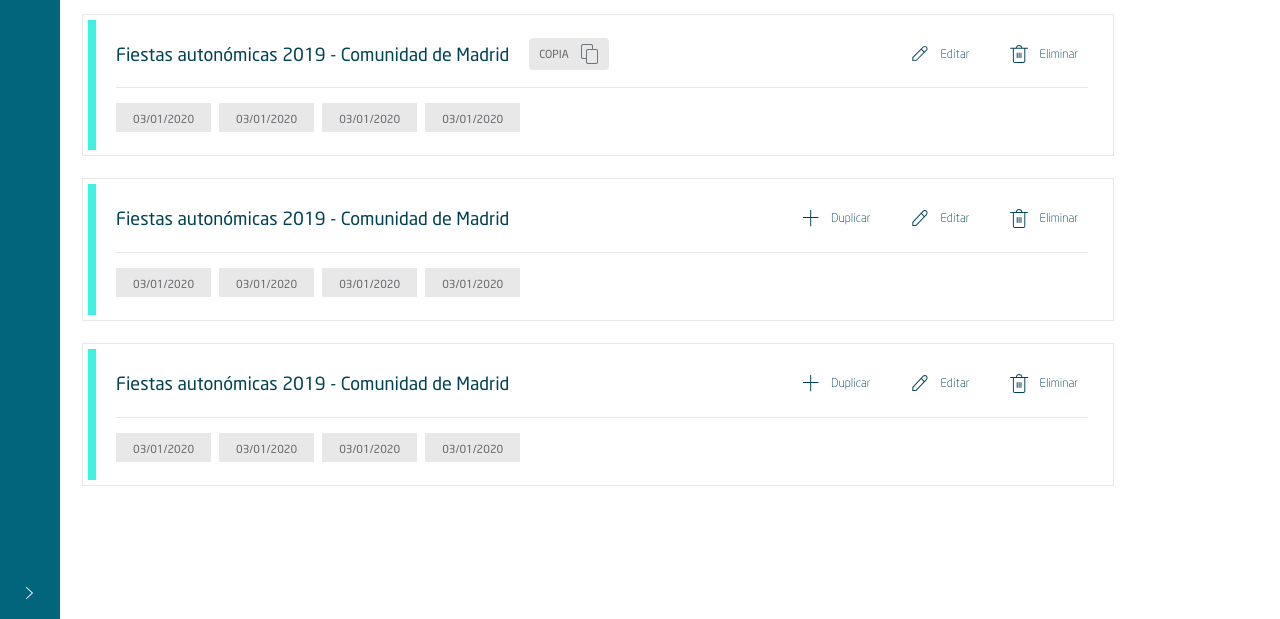
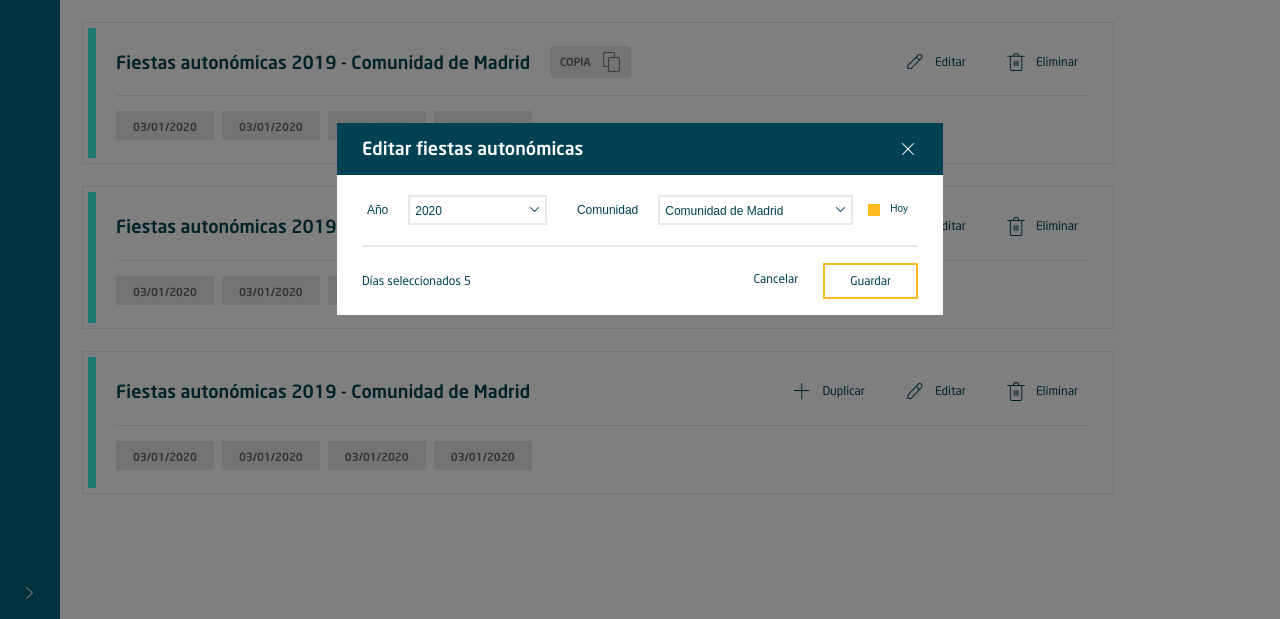
Before and after one commit to ggarciaro/calendario, a website built with webpack: page src/public/index.html in a window 1280 px wide. Shown: the part 181-800 px from the top of the page. Built offline with nearby package versions, Linux system fonts and the light colour scheme.

Commit message:
Add ok and filter icon. Refactor common styles in common.scss. Add modal structure and styles for general modals.

```diff
--- a/src/js/settings.js
+++ b/src/js/settings.js
@@ -1,12 +1,13 @@
-const closeDialog = (dialog) => dialog.remove();
+const closeDialog = (dialog) => dialog.parentNode.removeChild(dialog);
 
 const showDialog = (type) => {
     const notifications = document.getElementById('notifications');
     // Different img paths than html
     const newNotification = `
         <div class="notification">
+            <img class="notification__ok-icon" src="./assets/img/ok.svg" alt="Operacion correcta">
             <p class="notification__text">Card ${type} correctamente</p>
-            <img class="notification__close" src="./assets/img/close.svg" alt="Cerrar" onclick="closeDialog(this.parentElement)">
+            <img class="notification__close" src="./assets/img/close-gray.svg" alt="Cerrar" onclick="closeDialog(this.parentElement)">
         </div>
     `;
     notifications.insertAdjacentHTML('beforeend', newNotification);
--- a/src/public/index.html
+++ b/src/public/index.html
@@ -48,6 +48,7 @@
                         <!-- El span indica el número de resultados -->
                         <p class="filters__results"><span>6</span> registros</p>
                         <div class="filters__toggle" onclick="toggleFilter()">
+                            <img src="./assets/img/settings/filters.svg" alt="Filtros">
                             <p><span id="filterToggleTxt">Mostrar</span> filtros</p>
                         </div>
                     </div>
@@ -64,7 +65,6 @@
                                     <option value="all">Todos</option>
                                     <option value="all">Todos</option>
                                 </select>
-                                <span class="focus"></span>
                             </div>
                         </div>
                         <div class="combo">
@@ -73,7 +73,6 @@
                                 <select name="ccaa" id="ccaa">
                                     <option value="all">Todos</option>
                                 </select>
-                                <span class="focus"></span>
                             </div>
                         </div>
                     </div>
@@ -199,5 +198,51 @@
             <!-- Termina aquí el módulo de configuracion -->
             </div>
         </div>
+        <div class="modal-container"  id="popUp">
+            <div class="modal-container__content">
+                <div class="modal">
+                    <div class="modal__header">
+                        <h3>Editar fiestas autonómicas</h3>
+                        <img class="close-icon" src="./assets/img/settings/close-white.svg" alt="Cerrar" onclick="closeDialog(document.getElementById('popUp'))">
+                    </div>
+                    <div class="modal__body">
+                        <div class="filters">
+                            <div class="combo">
+                                <p class="combo__tag">Año</p>
+                                <div class="combo__options">
+                                    <select name="year">
+                                        <option value="2020">2020</option>
+                                        <option value="2019">2019</option>
+                                        <option value="2018">2018</option>
+                                    </select>
+                                </div>
+                            </div>
+                            <div class="combo">
+                                <p class="combo__tag">Comunidad</p>
+                                <div class="combo__options">
+                                    <select name="ccaa">
+                                        <option value="2020">Comunidad de Madrid</option>
+                                        <option value="2019">Comunidad de Castilla y León</option>
+                                    </select>
+                                </div>
+                            </div>
+                            <div class="legend">
+                                <div class="color">
+                                    <div class="color__sample"></div>
+                                    <div class="color__tag">Hoy</div>
+                                </div>
+                            </div>
+                        </div>
+                    </div>
+                    <div class="modal__footer">
+                        <p class="total">Días seleccionados <span>5</span></p>
+                        <div class="btn-container">
+                            <div class="modal-btn modal-btn--secondary">Cancelar</div>
+                            <div class="modal-btn">Guardar</div>
+                        </div>
+                    </div>
+                </div>
+            </div>
+        </div>
     </body>
 </html>
--- a/src/styles/main.scss
+++ b/src/styles/main.scss
@@ -1,4 +1,5 @@
 @import './shared/reset.scss';
+@import './shared/common.scss';
 @import 'navbar.scss';
 @import 'settings.scss';
 
--- a/src/styles/settings.scss
+++ b/src/styles/settings.scss
@@ -25,63 +25,10 @@
     box-sizing: border-box;
 }
 
-.combo {
-    min-width: 200px;
-    padding: 1rem 0.5rem;
-    flex-grow: 1;
-
-    &__tag {
-        font-family: Arial, Helvetica, sans-serif;
-        margin-bottom: 1rem;
-    }
-
-    &__options{
-        border: 2px solid $gray-color;
-        padding: 0.5rem;
-        position: relative;
-
-        select{
-            position: relative;
-            border: none;
-            cursor: pointer;
-            width: 100%;
-            color: $main-color;
-            font-size: 1.2rem;
-            -webkit-appearance: none;
-            appearance: none;
-            background: transparent;
-            z-index: 100;
-            padding-right: 2rem;
-
-            &::-ms-expand{
-                display: none;
-            }
-        }
-        select:focus + .focus {
-            position: absolute;
-            top: -1px;
-            left: -1px;
-            right: -1px;
-            bottom: -1px;
-            border: 2px solid var(--select-focus);
-            border-radius: inherit;
-        }
-        &::after{
-            position: absolute;
-            content: '';
-            background: url('../public/assets/img/settings/dropdown.svg') no-repeat;
-            width: 20px;
-            height: 20px;
-            top: 0;
-            right: 0;
-            box-sizing: border-box;
-        }
-    }
-}
-
 .filters{
     display: flex;
     flex-direction: column;
+    justify-content: center;
 
     &__main{
         display: flex;
@@ -98,6 +45,11 @@
 
     &__toggle{
         cursor: pointer;
+        display: flex;
+        align-items: center;
+        img{
+            margin-right: 1rem;
+        }
     }
 
     &__options{
@@ -246,12 +198,60 @@
         font-family: $medium-font;
         box-sizing: border-box;
 
+        &__ok-icon{
+            margin-right: 1rem;
+        }
+
         &__close{
             margin-left: auto;
             cursor: pointer;
         }
     }
 
+}
+
+.modal{
+    &__body{
+        .filters{
+            display: flex;
+            flex-direction: row;
+            align-items: center;
+            justify-content: flex-start;
+
+            .combo{
+                display: flex;
+                align-items: center;
+                flex-grow: 0;
+                font-size: 1.4rem;
+                &__tag{
+                    margin: 0 2rem 0 0;
+                }
+                &__options {
+                    min-width: 125px;
+                }
+            }
+            .legend{
+                margin-left: auto;
+
+                .color{
+                    display: flex;
+                    align-content: center;
+                    margin: 0 1rem;
+                    &__sample{
+                        content: ' ';
+                        width: 1.2rem;
+                        height: 1.2rem;
+                        background-color: $selected-color;
+                        margin-right: 1rem;
+                    }
+                    &__tag{
+                        font-family: Arial, Helvetica, sans-serif;
+                        color: $main-color;
+                    }
+                }
+            }
+        }
+    }
 }
 
 @media only screen and (max-width: 768px) {
--- /dev/null
+++ b/src/styles/shared/common.scss
@@ -0,0 +1,124 @@
+@import './theme.scss';
+
+.combo {
+    min-width: 200px;
+    padding: 1rem 0.5rem;
+    flex-grow: 1;
+
+    &__tag {
+        font-family: Arial, Helvetica, sans-serif;
+        margin-bottom: 1rem;
+    }
+
+    &__options{
+        border: 2px solid $gray-color;
+        padding: 0.5rem;
+        position: relative;
+
+        select{
+            position: relative;
+            border: none;
+            cursor: pointer;
+            width: 100%;
+            color: $main-color;
+            font-size: 1.2rem;
+            -webkit-appearance: none;
+            appearance: none;
+            background: transparent;
+            z-index: 100;
+            padding-right: 2rem;
+
+            &::-ms-expand{
+                display: none;
+            }
+        }
+        &::after{
+            position: absolute;
+            content: '';
+            background: url('../public/assets/img/settings/dropdown.svg') no-repeat;
+            width: 20px;
+            height: 20px;
+            top: 2px;
+            right: 0;
+            box-sizing: border-box;
+        }
+    }
+}
+
+.modal-container{
+    display: flex;
+    justify-content: center;
+    align-items: center;
+    position: absolute;
+    top: 0;
+    width: 100vw;
+    height: 100vh;
+    z-index: 1000;
+    background-color: rgba(0, 0, 0, 0.5);
+
+    &__content{
+        max-width: 80%;
+        max-height: 90%;
+        background-color: white;
+    }
+}
+
+.modal{
+    &__header{
+        display: flex;
+        justify-content: space-between;
+        background-color: $main-color;
+        color: $white-color;
+        font-size: 1.8rem;
+        font-family: $medium-font;
+        padding: 1.6rem 2.5rem;
+
+        .close-icon{
+            cursor: pointer;
+        }
+    }
+
+    &__body{
+        background-color: $white-color;
+        padding: 1rem 0;
+        margin: 0 2.5rem;
+        border-bottom: 1px solid $gray-color;
+        box-sizing: border-box;
+
+    }
+
+    &__footer{
+        display: flex;
+        align-items: center;
+        padding: 1.6rem 0;
+        margin: 0 2.5rem;
+        border-top: 1px solid $gray-color;
+
+        .btn-container{
+            display: flex;
+            margin-left: auto;
+            .modal-btn{
+                color: $main-color;
+                font-size: 1.2rem;
+                padding: 1rem 2.5rem;
+                border: 2px solid $selected-color;
+                cursor: pointer;
+
+                &--secondary{
+                    border: none;
+                }
+            }
+        }
+
+    }
+}
+
+@media only screen and (max-width: 500px) {
+    .combo{
+        &__options{
+            &::after {
+              top: 0;
+            }
+        }
+    }
+  }
--- a/src/styles/shared/theme.scss
+++ b/src/styles/shared/theme.scss
@@ -9,11 +9,13 @@ $turquoise-color: #3df2e0;
 
 @font-face{
     font-family: 'NeoSansStd-Medium';
-    src: url('./../public/assets/fonts/AM263_.ttf');
+    src: url('./../public/assets/fonts/AM265_.ttf'),
+         url('./../public/assets/fonts/NeoSans-Medium.otf');
 }
 @font-face{
     font-family: 'NeoSansStd-Regular';
-    src: url('./../public/assets/fonts/AM261_.ttf');
+    src: url('./../public/assets/fonts/AM263_.ttf'),
+         url('./../public/assets/fonts/NeoSans-Light.otf');
 }
 
 $medium-font: 'NeoSansStd-Medium';
```
Also changed, not shown: src/public/assets/img/settings/close-gray.svg (renamed from src/public/assets/img/settings/close.svg), src/public/assets/img/settings/close-white.svg (added), src/public/assets/img/settings/filters.svg (added), src/public/assets/img/settings/ok.svg (added).
